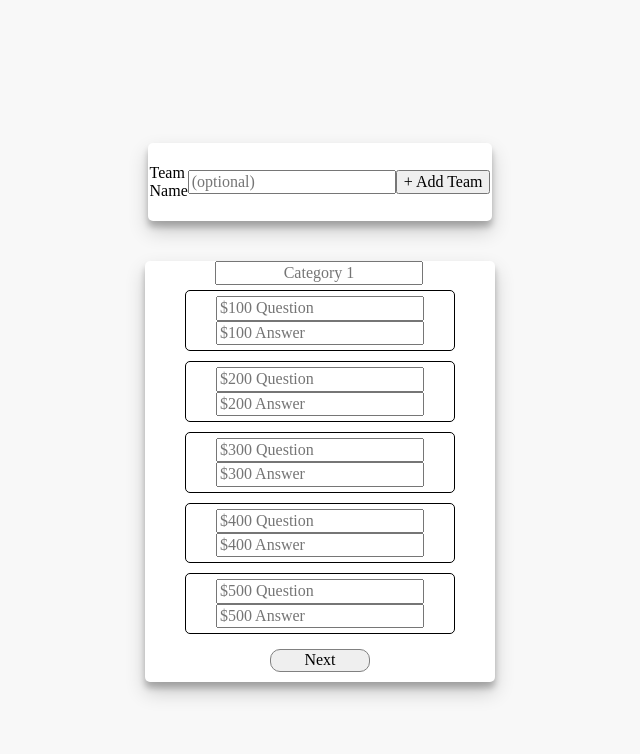
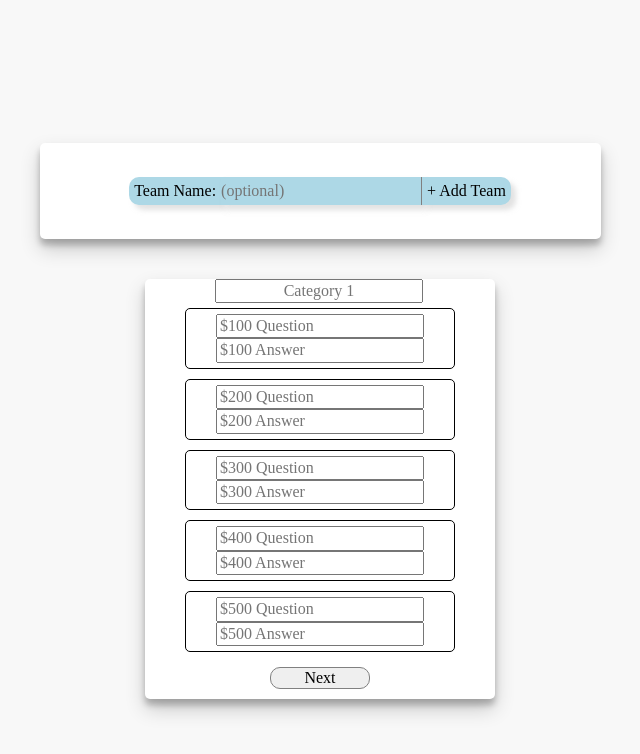
Before and after one commit to cconner57/React-Jeopardy-Clone, a React (Create React App) app: page / in a window 1280 px wide. Both pictures are taken after a click on the button "Start Game". Shown: the top 754 px of the page, without its empty margins (320-960 px from the left). Built offline with nearby package versions, Linux system fonts and the light colour scheme; a web font is replaced by a local one.

Commit message:
Added spacing and box shadow

```diff
--- a/src/components/Form/TeamInput.js
+++ b/src/components/Form/TeamInput.js
@@ -18,7 +18,7 @@ const FormInput1 = ({ nextStep, onChange}) => {
         <>
             <form className="Team-Container" onSubmit={next}>
                 <div className="Input-Teams">
-					<label>Team Name</label>
+					<label>Team Name:</label>
 					<input name="teamName" type="text" placeholder="(optional)" onChange={setGame.teams.team} />
 					<input type="button" value="&#43; Add Team" />
 				</div>
--- a/src/index.css
+++ b/src/index.css
@@ -135,7 +135,7 @@ template {
       -ms-flex-align: center;
           align-items: center;
   text-align: center;
-  margin: 20vh 25vh;
+  margin: 7vh 25vh;
   padding: 15% 5%;
   border-radius: 5px;
   -webkit-box-shadow: 0 10px 20px rgba(0, 0, 0, 0.19), 0 6px 6px rgba(0, 0, 0, 0.23);
@@ -157,21 +157,20 @@ template {
   cursor: pointer;
 }
 
+.Welcome-Container input[type=button]:hover {
+  background: #ececec;
+}
+
 .Welcome-Container p {
   font-family: 'Chakra Petch', sans-serif;
 }
 
 .Team-Container {
-  margin: 10% 22% 0;
+  margin: 10% 5% 0;
   padding: 15px;
 }
 
-.Form-Container {
-  margin: 0 22%;
-  padding: 15px;
-}
-
-.Input-Teams {
+.Team-Container div {
   display: -webkit-box;
   display: -ms-flexbox;
   display: flex;
@@ -188,6 +187,38 @@ template {
   border-radius: 5px;
   -webkit-box-shadow: 0 10px 20px rgba(0, 0, 0, 0.19), 0 6px 6px rgba(0, 0, 0, 0.23);
           box-shadow: 0 10px 20px rgba(0, 0, 0, 0.19), 0 6px 6px rgba(0, 0, 0, 0.23);
+}
+
+.Team-Container div label {
+  background: lightblue;
+  border-radius: 10px 0 0 10px;
+  padding: 5px;
+  -webkit-box-shadow: 5px 5px 5px 0px rgba(200, 200, 200, 0.5);
+          box-shadow: 5px 5px 5px 0px rgba(200, 200, 200, 0.5);
+}
+
+.Team-Container div input[type=text] {
+  background: lightblue;
+  border: none;
+  padding: 5px 0;
+  -webkit-box-shadow: 5px 5px 5px 0px rgba(200, 200, 200, 0.5);
+          box-shadow: 5px 5px 5px 0px rgba(200, 200, 200, 0.5);
+}
+
+.Team-Container div input[type=button] {
+  background: lightblue;
+  border: none;
+  border-left: .5px solid gray;
+  border-radius: 0 10px 10px 0;
+  padding: 5px;
+  cursor: pointer;
+  -webkit-box-shadow: 5px 5px 5px 0px rgba(200, 200, 200, 0.5);
+          box-shadow: 5px 5px 5px 0px rgba(200, 200, 200, 0.5);
+}
+
+.Form-Container {
+  margin: 0 22%;
+  padding: 15px;
 }
 
 .Input-Categories {
--- a/src/index.scss
+++ b/src/index.scss
@@ -108,15 +108,15 @@ template {
 	flex-direction: column;
 	align-items: center;
 	text-align: center;
-	margin: 20vh 25vh;
+	margin: 7vh 25vh;
 	padding: 15% 5%;
 	border-radius: 5px;
-	box-shadow: 0 10px 20px rgba(0,0,0,0.19), 0 6px 6px rgba(0,0,0,0.23);
+	box-shadow: 0 10px 20px rgba(0, 0, 0, 0.19), 0 6px 6px rgba(0, 0, 0, 0.23);
 	background: yellowgreen;
 	h1 {
 		color: blue;
 		font-size: 50px;
-		font-family: 'Days One', sans-serif;;
+		font-family: 'Days One', sans-serif;
 	}
 	input[type=button] {
 		border: 1px solid black;
@@ -124,6 +124,9 @@ template {
 		margin: 30px 0;
 		padding: 10px;
 		cursor: pointer;
+	}
+	input[type=button]:hover {
+		background: rgb(236, 236, 236);
 	}
 	p {
 		font-family: 'Chakra Petch', sans-serif;
@@ -133,8 +136,40 @@ template {
 // Form
 
 .Team-Container {
-	margin: 10% 22% 0;
+	margin: 10% 5% 0;
 	padding: 15px;
+	div {
+		display: flex;
+		border-radius: 5px;
+		align-items: center;
+		justify-content: center;
+		margin: 0 25%;
+		padding: 3%;
+		background: white;
+		border-radius: 5px;
+		box-shadow: 0 10px 20px rgba(0, 0, 0, 0.19), 0 6px 6px rgba(0, 0, 0, 0.23);
+		label {
+			background: lightblue;
+			border-radius: 10px 0 0 10px;
+			padding: 5px;
+			box-shadow: 5px 5px 5px 0px rgba(200, 200, 200, 0.5);
+		}
+		input[type=text] {
+			background: lightblue;
+			border: none;
+			padding: 5px 0;
+			box-shadow: 5px 5px 5px 0px rgba(200, 200, 200, 0.5);
+		}
+		input[type=button] {
+			background: lightblue;
+			border: none;
+			border-left: .5px solid gray;
+			border-radius: 0 10px 10px 0;
+			padding: 5px;
+			cursor: pointer;
+			box-shadow: 5px 5px 5px 0px rgba(200, 200, 200, 0.5);
+		}
+	}
 }
 
 .Form-Container {
@@ -142,24 +177,11 @@ template {
 	padding: 15px;
 }
 
-.Input-Teams {
-	display: flex;
-	border-radius: 5px;
-	align-items: center;
-	justify-content: center;
-	margin: 0 25%;
-	padding: 3%;
-	background: white;
-	border-radius: 5px;
-	box-shadow: 0 10px 20px rgba(0,0,0,0.19), 0 6px 6px rgba(0,0,0,0.23);
-}
-
 .Input-Categories {
 	display: flex;
 	flex-wrap: wrap;
 	text-align: center;
 	justify-content: space-evenly;
-
 }
 
 .Input-Questions {
@@ -169,14 +191,14 @@ template {
 	width: 350px;
 	margin: 10px;
 	background: white;
-	box-shadow: 0 10px 20px rgba(0,0,0,0.19), 0 6px 6px rgba(0,0,0,0.23);
+	box-shadow: 0 10px 20px rgba(0, 0, 0, 0.19), 0 6px 6px rgba(0, 0, 0, 0.23);
 	label {
 		margin-right: 5px;
 	}
 	input[type=submit] {
 		margin: 10px 125px;
 		border: 1px solid gray;
-		border-radius: 10px
+		border-radius: 10px;
 	}
 	input[type=submit]:hover {
 		background: gray;
```
Also changed, not shown: 1 other file (tests, documents, lock files or other folders).
